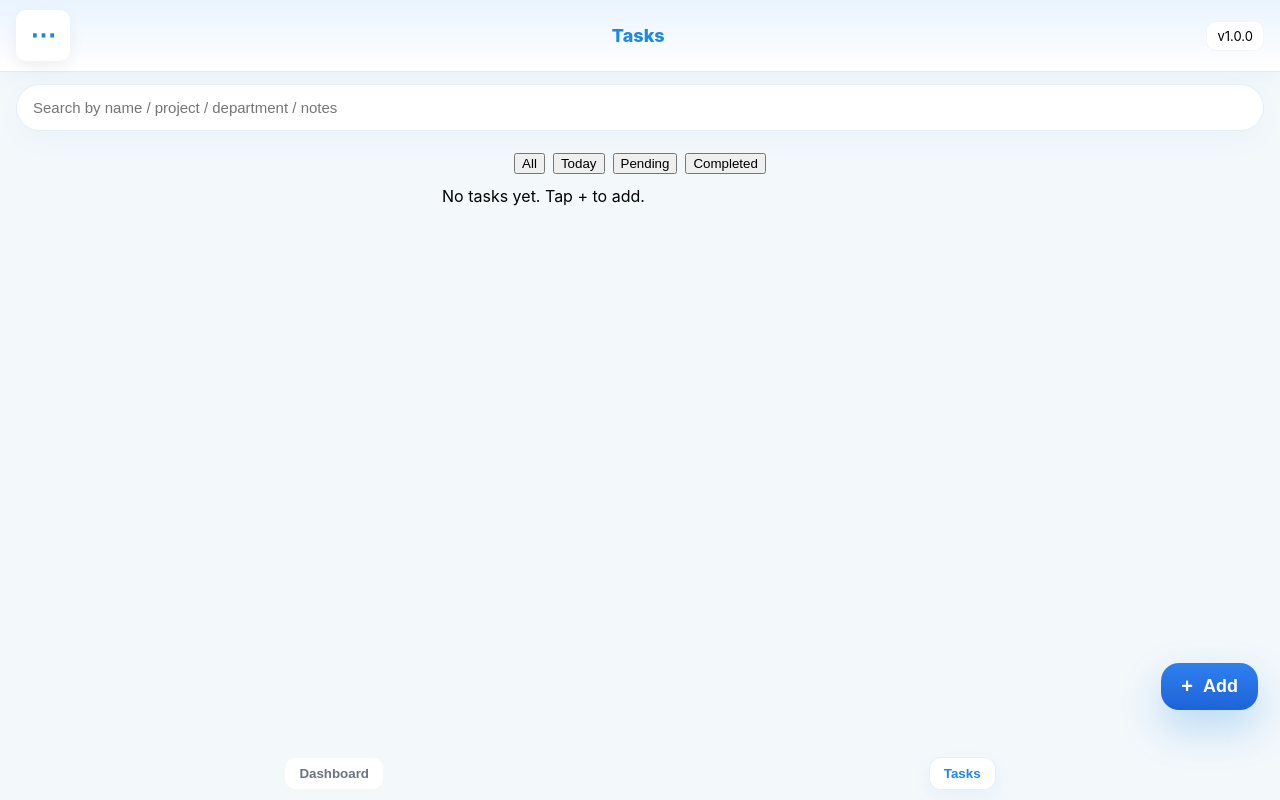
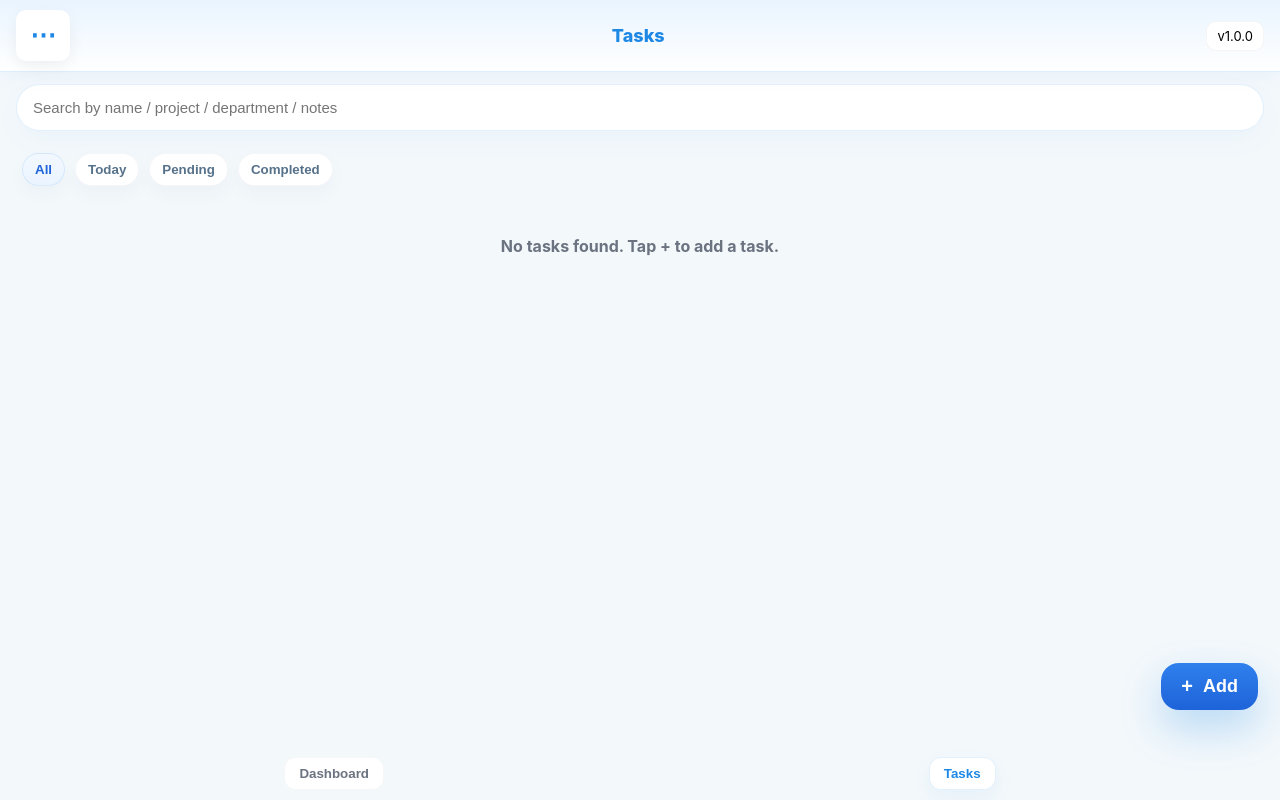
Before and after one commit to naikrohan144876-prog/knk-followup-tracker, a React (Vite) app: page /tasks in a window 1280 px wide. Built offline with nearby package versions, Linux system fonts and the light colour scheme; the HTML template or start-up script is replaced by a standard one.

Commit message:
Update TaskList.jsx

```diff
--- a/src/components/TaskList.jsx
+++ b/src/components/TaskList.jsx
@@ -1,101 +1,128 @@
 // src/components/TaskList.jsx
 import React, { useMemo, useState } from "react";
 
-/* date formatter dd/mm/yyyy, hh:mm AM/PM */
+/* helper: format dd/mm/yyyy, h:mm AM/PM */
 const fmt = (iso) => {
-  if (!iso) return "";
+  if (!iso) return "-";
   const d = new Date(iso);
-  const day = String(d.getDate()).padStart(2,'0');
-  const mon = String(d.getMonth()+1).padStart(2,'0');
+  if (isNaN(d.getTime())) return "-";
+  const day = String(d.getDate()).padStart(2, "0");
+  const mon = String(d.getMonth() + 1).padStart(2, "0");
   const yr = d.getFullYear();
-  const hh = d.getHours() % 12 || 12;
-  const mm = String(d.getMinutes()).padStart(2,'0');
-  const am = d.getHours() >= 12 ? 'PM' : 'AM';
-  return `${day}/${mon}/${yr}, ${hh}:${mm} ${am}`;
+  const hours = d.getHours();
+  const minutes = String(d.getMinutes()).padStart(2, "0");
+  const ampm = hours >= 12 ? "PM" : "AM";
+  const hour12 = hours % 12 || 12;
+  return `${day}/${mon}/${yr}, ${hour12}:${minutes} ${ampm}`;
 };
 
-/* find earliest upcoming follow-up or null */
-const getNextUpcoming = (task) => {
-  const now = Date.now();
-  const arr = (task.followUps || []).filter(fu => fu.date).map(fu => ({ iso: fu.date, t: new Date(fu.date).getTime() }));
-  if (task.followUpDate) arr.push({ iso: task.followUpDate, t: new Date(task.followUpDate).getTime() });
-  const upcoming = arr.filter(a => a.t >= now);
-  if (upcoming.length) {
-    upcoming.sort((a,b) => a.t - b.t);
-    return upcoming[0].iso;
-  }
-  return null;
+const isToday = (iso) => {
+  if (!iso) return false;
+  const d = new Date(iso);
+  const t = new Date();
+  return d.getFullYear() === t.getFullYear() &&
+         d.getMonth() === t.getMonth() &&
+         d.getDate() === t.getDate();
 };
 
-export default function TaskList({ tasks = [], searchTerm = "", onOpenDetail = () => {}, onOpenFollowUp = () => {} }) {
+export default function TaskList({
+  tasks = [],
+  searchTerm = "",
+  onOpenDetail = () => {},
+  onOpenFollowUp = () => {}
+}) {
   const [filter, setFilter] = useState("all");
 
   const filtered = useMemo(() => {
+    let list = [...tasks].sort((a,b) => new Date(b.createdAt) - new Date(a.createdAt));
+    // search
     const q = (searchTerm || "").trim().toLowerCase();
-    let list = (tasks || []).slice();
     if (q) {
-      list = list.filter(t => {
-        if ((t.name || "").toLowerCase().includes(q)) return true;
-        if ((t.project || "").toLowerCase().includes(q)) return true;
-        if ((t.department || "").toLowerCase().includes(q)) return true;
-        if ((t.notes || "").toLowerCase().includes(q)) return true;
-        // follow-up notes or title
-        if ((t.followUps || []).some(fu => ((fu.notes||"") + " " + (fu.title||"")).toLowerCase().includes(q))) return true;
-        return false;
-      });
+      list = list.filter(t =>
+        (t.name || "").toLowerCase().includes(q) ||
+        (t.project || "").toLowerCase().includes(q) ||
+        (t.department || "").toLowerCase().includes(q) ||
+        (t.notes || "").toLowerCase().includes(q)
+      );
     }
 
-    // simple filter shortcuts
-    if (filter === "pending") list = list.filter(t => (t.status || "Pending") === "Pending" || (t.followUps || []).some(fu => (fu.status||"Pending")==="Pending"));
-    if (filter === "completed") list = list.filter(t => (t.status || "Pending") === "Completed");
+    // filter tabs
     if (filter === "today") {
-      const todayStart = new Date(); todayStart.setHours(0,0,0,0);
-      const todayEnd = new Date(todayStart); todayEnd.setDate(todayEnd.getDate()+1);
-      list = list.filter(t => new Date(t.createdAt) >= todayStart && new Date(t.createdAt) < todayEnd);
+      list = list.filter(t => isToday(t.createdAt) || (t.followUpDate && isToday(t.followUpDate)));
+    } else if (filter === "pending") {
+      list = list.filter(t => (t.status || "Pending") === "Pending");
+    } else if (filter === "completed") {
+      list = list.filter(t => (t.status || "Pending") === "Completed");
     }
-    // sort newest created first
-    list.sort((a,b) => new Date(b.createdAt).getTime() - new Date(a.createdAt).getTime());
+
     return list;
   }, [tasks, searchTerm, filter]);
 
   return (
-    <div className="task-list-wrapper">
-      <div style={{display:'flex', gap:8, justifyContent:'center', marginBottom:12, flexWrap:'wrap'}}>
-        <button className={`filter-btn ${filter==='all' ? 'active' : ''}`} onClick={()=>setFilter('all')}>All</button>
-        <button className={`filter-btn ${filter==='today' ? 'active' : ''}`} onClick={()=>setFilter('today')}>Today</button>
-        <button className={`filter-btn ${filter==='pending' ? 'active' : ''}`} onClick={()=>setFilter('pending')}>Pending</button>
-        <button className={`filter-btn ${filter==='completed' ? 'active' : ''}`} onClick={()=>setFilter('completed')}>Completed</button>
+    <div className="task-list-root">
+      <div className="tabs-row">
+        <button className={`tab ${filter === "all" ? "active" : ""}`} onClick={() => setFilter("all")}>All</button>
+        <button className={`tab ${filter === "today" ? "active" : ""}`} onClick={() => setFilter("today")}>Today</button>
+        <button className={`tab ${filter === "pending" ? "active" : ""}`} onClick={() => setFilter("pending")}>Pending</button>
+        <button className={`tab ${filter === "completed" ? "active" : ""}`} onClick={() => setFilter("completed")}>Completed</button>
       </div>
 
-      {filtered.length === 0 ? <div className="no-tasks">No tasks yet. Tap + to add.</div> :
+      <div className="task-cards">
+        {filtered.length === 0 ? (
+          <div className="empty-state">
+            No tasks found. Tap + to add a task.
+          </div>
+        ) : (
           filtered.map(task => {
-          const next = getNextUpcoming(task);
+            // compute next follow-up (prefer followUpDate then last followUp)
+            let nextIso = task.followUpDate || null;
+            // If there are followUps, pick the earliest upcoming or the last created if none upcoming:
+            if (task.followUps && task.followUps.length) {
+              const upcoming = task.followUps
+                .filter(f => f.date)
+                .map(f => ({iso: f.date, t: new Date(f.date).getTime()}))
+                .filter(x => x.t >= Date.now())
+                .sort((a,b) => a.t - b.t);
+              if (upcoming.length) {
+                nextIso = upcoming[0].iso;
+              } else {
+                // fallback: last follow-up by createdAt
+                const last = [...task.followUps].sort((a,b) => new Date(b.createdAt || b.date) - new Date(a.createdAt || a.date))[0];
+                if (last) nextIso = last.date || last.createdAt;
+              }
+            }
+
             return (
-            <div className="task-item" key={task.id}>
-              <div style={{display:'flex', justifyContent:'space-between', alignItems:'center'}}>
-                <div style={{flex:1}}>
-                  <div style={{display:'flex', justifyContent:'space-between', alignItems:'center', gap:10}}>
-                    <div style={{fontWeight:800, fontSize:16, overflow:'visible'}}>{task.name}</div>
-                    <div style={{display:'flex', gap:8, alignItems:'center'}}>
-                      <div className={`status-badge ${((task.status||'Pending').toLowerCase()==='completed') ? 'completed' : 'pending'}`}>{task.status || 'Pending'}</div>
+              <div className="task-card" key={task.id}>
+                <div className="task-left">
+                  <div className="task-title">{task.name}</div>
+                  <div className="task-meta">
+                    <div className="meta-row">
+                      <span className="meta-label">Created:</span>
+                      <span className="meta-value created">{fmt(task.createdAt)}</span>
+                    </div>
+                    <div className="meta-row">
+                      <span className="meta-label meta-next">Next:</span>
+                      <span className="meta-value next">{fmt(nextIso)}</span>
+                    </div>
                   </div>
                 </div>
 
-                  <div className="task-dates" style={{marginTop:8}}>
-                    <span className="time-created small">Created: {fmt(task.createdAt)}</span>
-                    { next ? <span style={{marginLeft:12}} className="time-followup small">Next: {fmt(next)}</span> : (task.followUpDate ? <span style={{marginLeft:12}} className="time-followup small">Next: {fmt(task.followUpDate)}</span> : null)}
-                  </div>
+                <div className="task-right">
+                  <div className={`status-badge ${((task.status||"Pending").toLowerCase()) === "completed" ? "completed" : "pending"}`}>
+                    {(task.status || "Pending")}
                   </div>
 
-                <div style={{display:'flex', gap:8, marginLeft:12}}>
-                  <button className="btn-small" onClick={()=>onOpenFollowUp(task.id)}>+</button>
-                  <button className="btn-small" onClick={()=>onOpenDetail(task.id)}>View</button>
+                  <div className="task-actions">
+                    <button className="icon-btn plus" title="Add follow-up" onClick={() => onOpenFollowUp(task.id)}>+</button>
+                    <button className="icon-btn view" onClick={() => onOpenDetail(task.id)}>View</button>
                   </div>
                 </div>
               </div>
             );
           })
-      }
+        )}
+      </div>
     </div>
   );
 }
```
Lines whose indentation alone changed are shown as unchanged.
